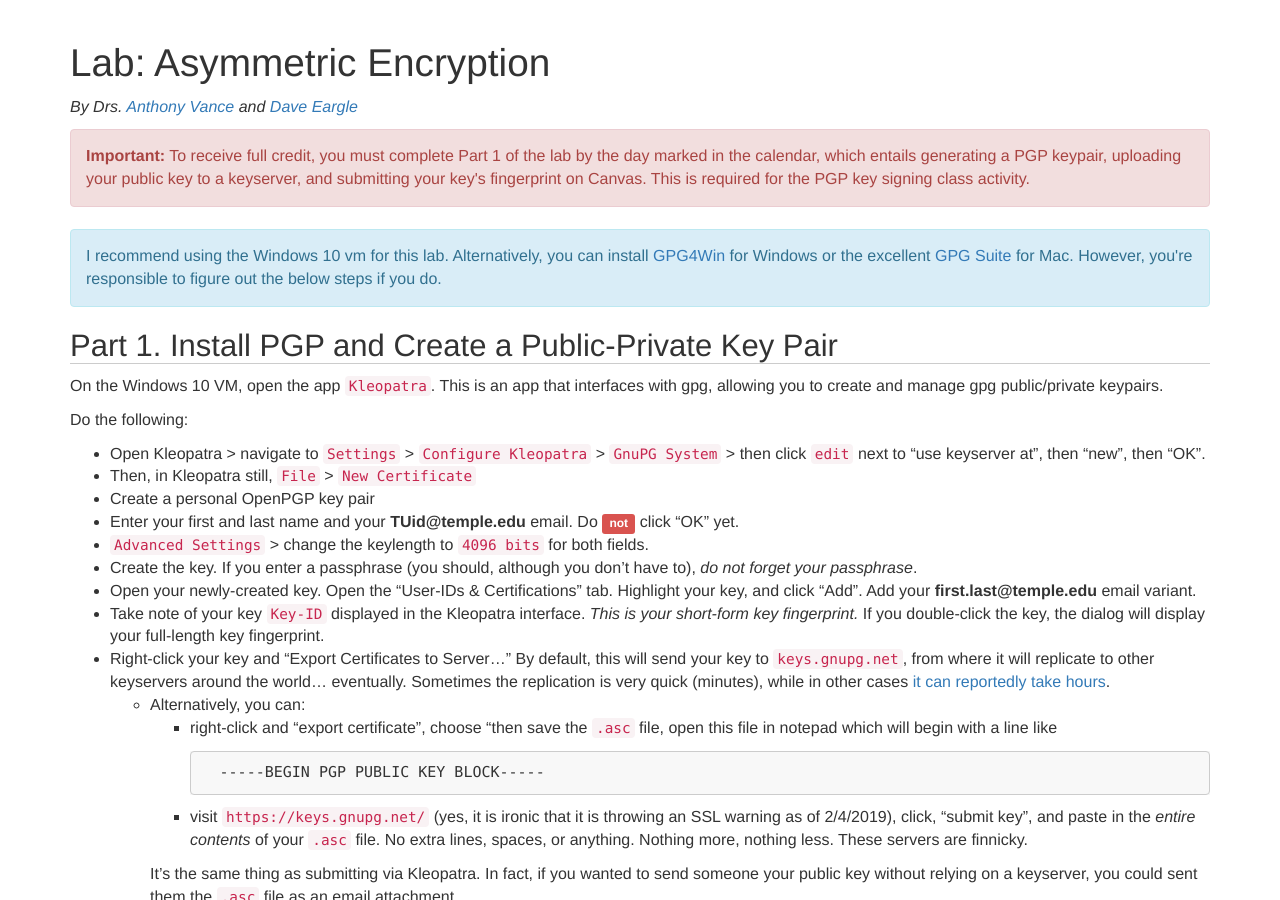
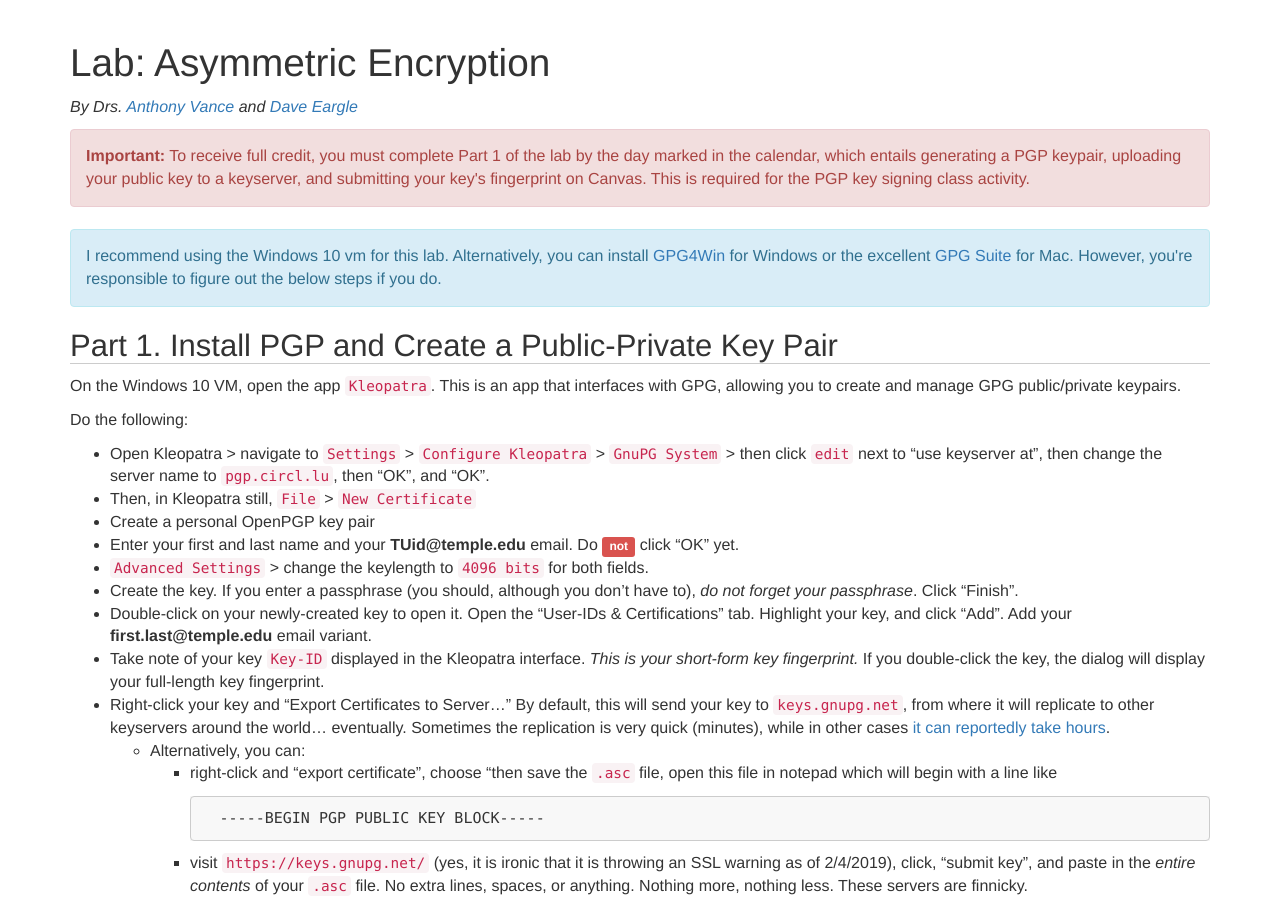
Before and after one commit to security-assignments/security-assignments.github.io, a Jekyll site: the page built from _labs/lab_asymmetric_encryption.md, in a window 1280 px wide and 900 px high. Built offline with Jekyll 4.4.1, drawn with Linux system fonts in a browser that asks for light colours.

Commit message:
Updated lab instructions for assymetric and certificates, v3

```diff
--- a/_labs/lab_asymmetric_encryption.md
+++ b/_labs/lab_asymmetric_encryption.md
@@ -11,17 +11,17 @@ description: PGP setup and RSA practice
 
 # Part 1. Install PGP and Create a Public-Private Key Pair
 
-On the Windows 10 VM, open the app `Kleopatra`. This is an app that interfaces with gpg, allowing you to create and manage gpg public/private keypairs.
+On the Windows 10 VM, open the app `Kleopatra`. This is an app that interfaces with GPG, allowing you to create and manage GPG public/private keypairs.
 
 Do the following:
 
-* Open Kleopatra > navigate to `Settings` > `Configure Kleopatra` > `GnuPG System` > then click `edit` next to "use keyserver at", then "new", then "OK".
+* Open Kleopatra > navigate to `Settings` > `Configure Kleopatra` > `GnuPG System` > then click `edit` next to "use keyserver at", then change the server name to `pgp.circl.lu`, then "OK", and "OK".
 * Then, in Kleopatra still, `File` > `New Certificate`
 * Create a personal OpenPGP key pair
 * Enter your first and last name and your **TUid@temple.edu** email. Do <span class='label label-danger'>not</span> click "OK" yet.
 * `Advanced Settings` > change the keylength to `4096 bits` for both fields.
-* Create the key. If you enter a passphrase (you should, although you don't have to), *do not forget your passphrase*.
-* Open your newly-created key. Open the "User-IDs & Certifications" tab. Highlight your key, and click "Add". Add your **first.last@temple.edu** email variant.
+* Create the key. If you enter a passphrase (you should, although you don't have to), *do not forget your passphrase*. Click "Finish".
+* Double-click on your newly-created key to open it. Open the "User-IDs & Certifications" tab. Highlight your key, and click "Add". Add your **first.last@temple.edu** email variant.
 * Take note of your key `Key-ID` displayed in the Kleopatra interface. *This is your short-form key fingerprint.* If you double-click the key, the dialog will display your full-length key fingerprint.
 * Right-click your key and "Export Certificates to Server..." By default, this will send your key to `keys.gnupg.net`, from where it will replicate to other keyservers around the world... eventually. Sometimes the replication is very quick (minutes), while in other cases [it can reportedly take hours](https://security.stackexchange.com/questions/96949/how-long-before-a-key-is-visible-on-a-key-server).
     *   Alternatively, you can:
```
